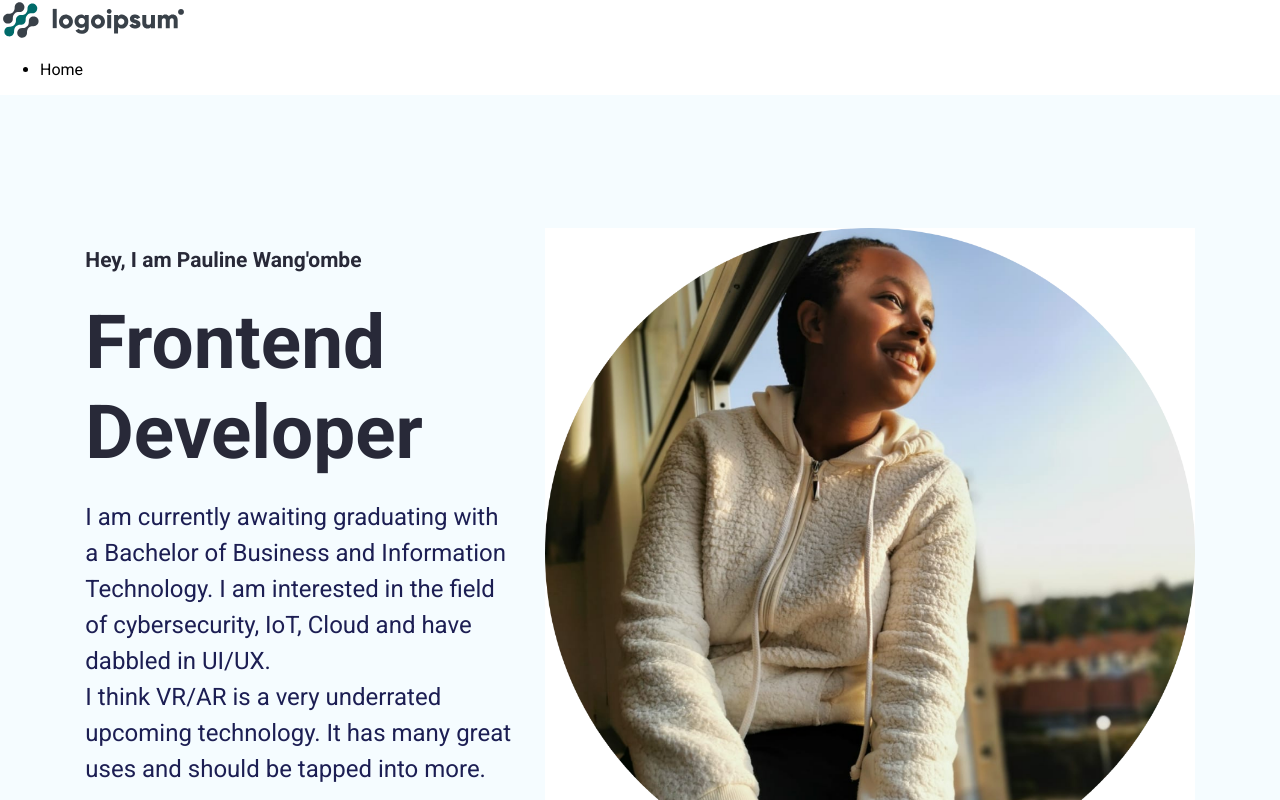
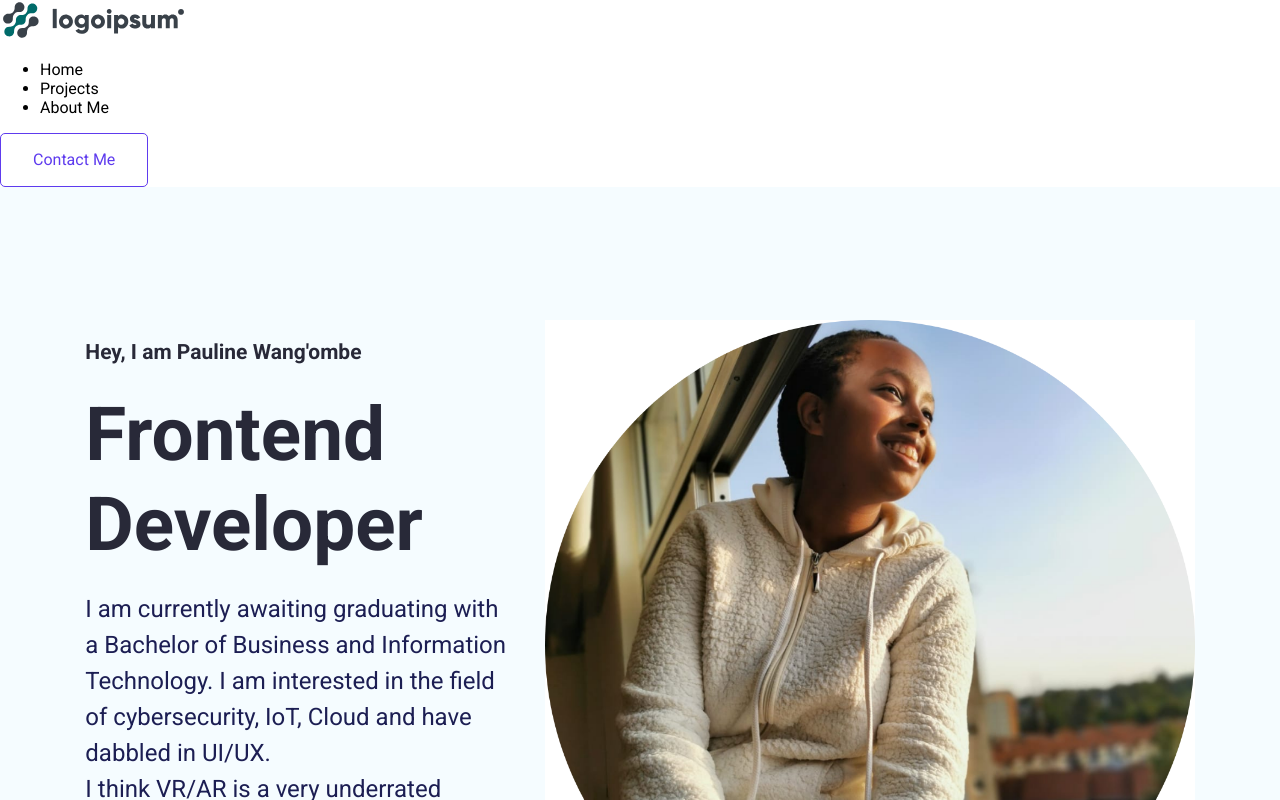
Before and after one commit to Paula-Wang/Portfolio-Page-in-React, a React (Create React App) app: page / in a window 1280 px wide. Shown: the top 800 px of the page. Built offline with nearby package versions, Linux system fonts and the light colour scheme.

Commit message:
feat: :sparkles: add home, projects, about me and contact me in the top left corner of the screen
add to navbar

```diff
--- a/src/Pages/Home/Navbar.jsx
+++ b/src/Pages/Home/Navbar.jsx
@@ -47,18 +47,60 @@
         <div className={`navbar--items ${navActive ? "active" : ""}`}>
             <ul>
                 <li>
-                   <Link onClick={closeMenu}
-                   activeClass="navBar--active-content"
+                   <Link
+                   onClick={closeMenu}
+                   activeClass="navbar--active-content"
                    spy={true}
                    smooth={true}
                    offset={-70}
                    duration={500}
                    to="heroSection"
                    className="navbar--content"
-                   >Home</Link>
+                   >
+                    Home
+                    </Link>
+                </li>
+                <li>
+                   <Link
+                   onClick={closeMenu}
+                   activeClass="navbar--active-content"
+                   spy={true}
+                   smooth={true}
+                   offset={-70}
+                   duration={500}
+                   to="MyProjects"
+                   className="navbar--content"
+                   >
+                    Projects
+                    </Link>
+                </li>
+                <li>
+                   <Link
+                   onClick={closeMenu}
+                   activeClass="navbar--active-content"
+                   spy={true}
+                   smooth={true}
+                   offset={-70}
+                   duration={500}
+                   to="About Me"
+                   className="navbar--content"
+                   >
+                    About Me
+                    </Link>
                 </li>
                 </ul>
         </div>
+        <Link
+        onClick={closeMenu}
+        activeClass="navBar--active-content"
+        spy={true}
+        smooth={true}
+        offset={-70}
+        duration={500}
+        to="Contact"
+        className="btn btn-outline-primary">
+          Contact Me
+          </Link>
     </nav>
     );
 }
```
